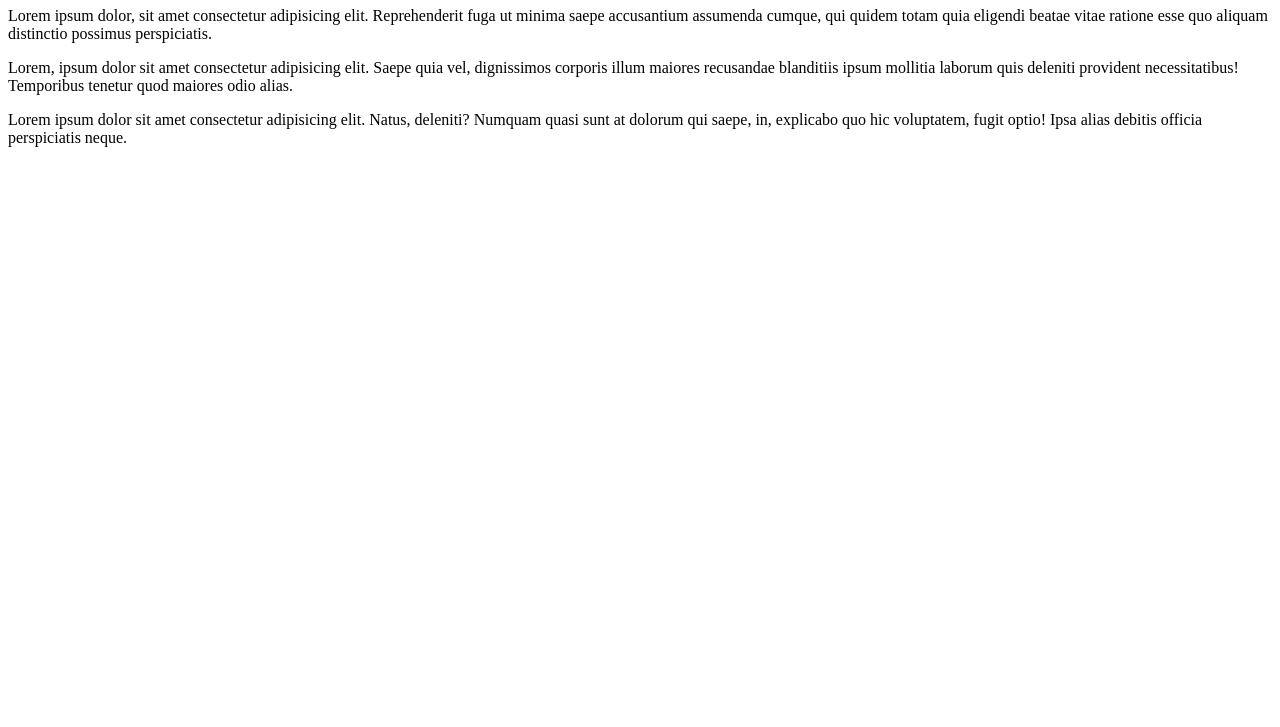
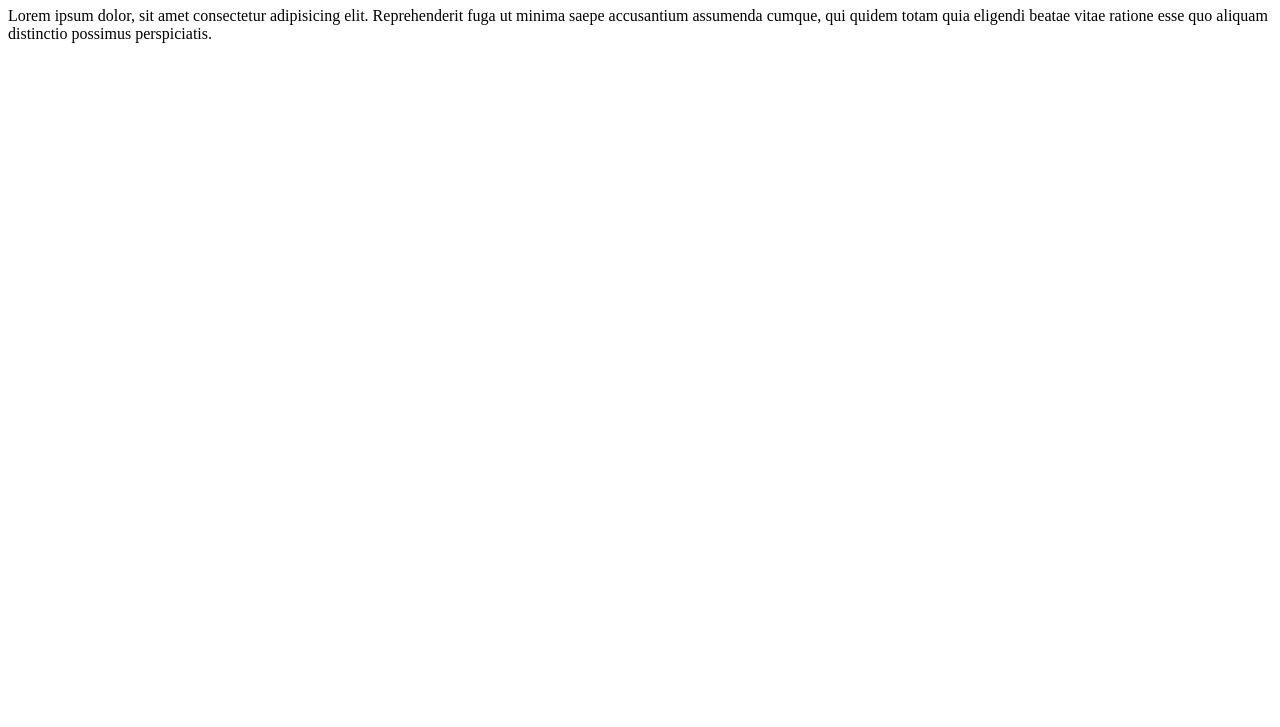
Before and after one commit to VanjaVizi/kurs-github, a plain HTML site: page index.html in a window 1280 px wide. Shown: the part 73-800 px from the top of the page. Drawn offline with Linux system fonts and the light colour scheme.

Commit message:
vracen index.html na preth. verziju

```diff
--- a/index.html
+++ b/index.html
@@ -10,12 +10,5 @@
     <p>Lorem ipsum dolor, sit amet consectetur adipisicing elit. Reprehenderit fuga ut minima saepe accusantium assumenda cumque, qui quidem totam quia eligendi beatae vitae ratione esse quo aliquam distinctio possimus perspiciatis.</p>
 
 
-
-    <p>Lorem, ipsum dolor sit amet consectetur adipisicing elit. Saepe quia vel, dignissimos corporis illum maiores recusandae blanditiis ipsum mollitia laborum quis deleniti provident necessitatibus! Temporibus tenetur quod maiores odio alias.</p>
-
-
-
-
-    <p>Lorem ipsum dolor sit amet consectetur adipisicing elit. Natus, deleniti? Numquam quasi sunt at dolorum qui saepe, in, explicabo quo hic voluptatem, fugit optio! Ipsa alias debitis officia perspiciatis neque.</p>
 </body>
 </html>
```
